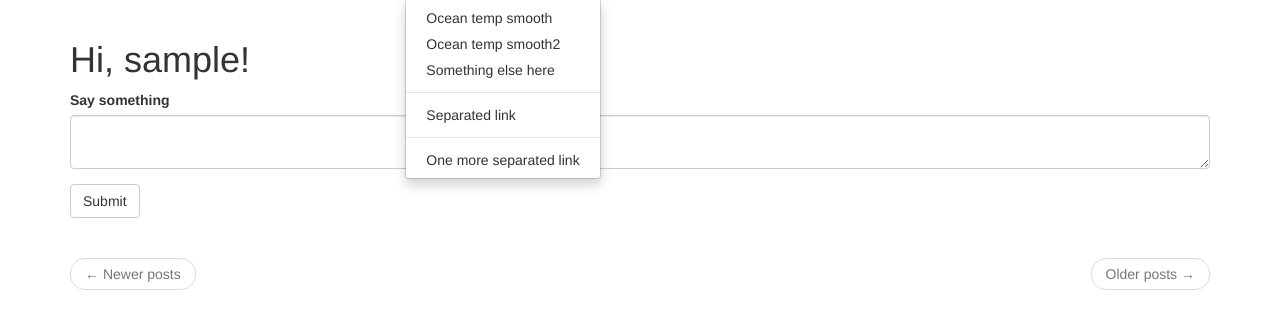
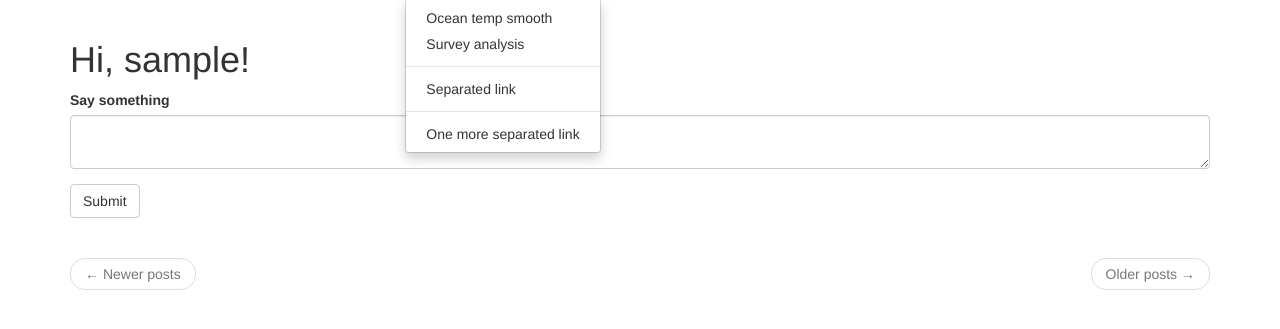
Before and after one commit to rogue26/DataFlask, a Flask app: page / in a window 1280 px wide, after a click on "Analyses". Shown: the part 52-381 px from the top of the page. Run offline with Flask 2, Linux system fonts and the light colour scheme; the visitor is signed in with stand-in values (Sample User, id 1); data comes from the database, SQL or seed files in the repository; data that the repository does not hold is empty; some libraries are stand-ins or nearby versions.

Commit message:
cleanup.

```diff
--- a/app/routes.py
+++ b/app/routes.py
@@ -222,8 +222,9 @@ def bk_worker():
 
     doc_function1 = plugin_manager.getPluginByName('smooth_ocean_temp').plugin_object.bkapp
     doc_function2 = plugin_manager.getPluginByName('smooth_ocean_temp2').plugin_object.bkapp
-    docs = {"/analysis1": doc_function1, "/analysis2": doc_function2}
-    # doc = {'/bkapp': doc_function}
+    doc_function3 = plugin_manager.getPluginByName('survey_analysis').plugin_object.bkapp
+    docs = {"/analysis1": doc_function1, "/analysis2": doc_function2, "/survey_analysis": doc_function3}
+
     server = Server(docs, io_loop=IOLoop(), allow_websocket_origin=["localhost:5000", "127.0.0.1:5000"])
 
     server.start()
@@ -243,14 +244,14 @@ def smooth_ocean_temp():
         return render_template("analysis_tabbed_bokeh.html", script=script, template="Flask")
 
 
-@app.route('/smooth_ocean_temp2', methods=['GET'])
-def smooth_ocean_temp2():
-    with pull_session(url="http://localhost:5006/analysis2") as session:
-        # update or customize that session
-        session.document.roots[0].children[1].title.text = "Special Sliders For A Specific User!"
+@app.route('/survey_analysis', methods=['GET'])
+def survey_analysis():
+    with pull_session(url="http://localhost:5006/survey_analysis") as session:
+        # # update or customize that session
+        # session.document.roots[0].children[1].title.text = "Special Sliders For A Specific User!"
 
         # generate a script to load the customized session
-        script = server_session(session_id=session.id, url='http://localhost:5006/analysis2')
+        script = server_session(session_id=session.id, url='http://localhost:5006/survey_analysis')
 
         # use the script in the rendered page
         return render_template("analysis_tabbed_bokeh.html", script=script, template="Flask")
--- a/app/templates/base.html
+++ b/app/templates/base.html
@@ -35,8 +35,7 @@
                        aria-expanded="false">Analyses <span class="caret"></span></a>
                     <ul class="dropdown-menu">
                         <li><a href="{{ url_for('smooth_ocean_temp') }}">Ocean temp smooth</a></li>
-                        <li><a href="{{ url_for('smooth_ocean_temp2') }}">Ocean temp smooth2</a></li>
-                        <li><a href="#">Something else here</a></li>
+                        <li><a href="{{ url_for('survey_analysis') }}">Survey analysis</a></li>
                         <li role="separator" class="divider"></li>
                         <li><a href="#">Separated link</a></li>
                         <li role="separator" class="divider"></li>
```
